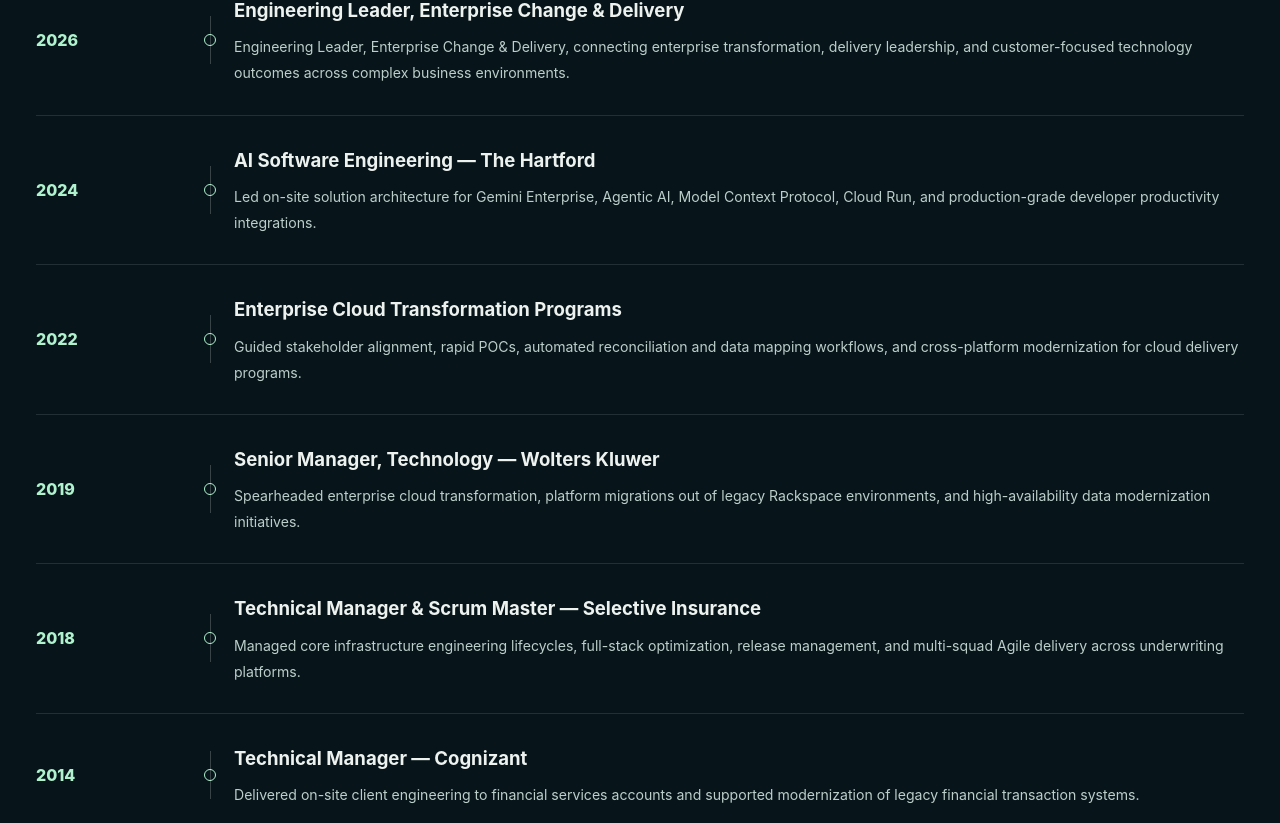
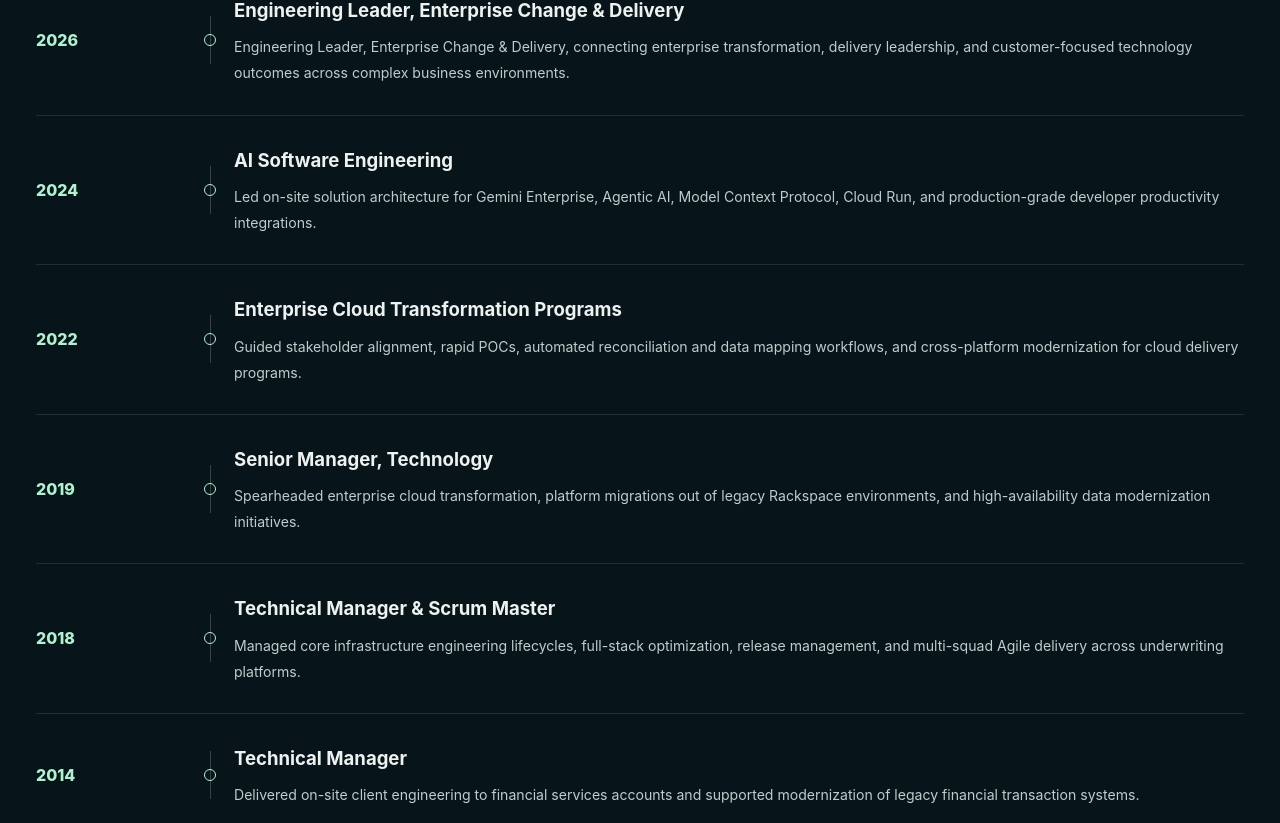
Before and after one commit to amirkarthick/Karthik_website, a React (Vite) app: page / in a window 1280 px wide. Shown: the part 2917-3740 px from the top of the page. Built offline with nearby package versions, Linux system fonts and the light colour scheme.

Commit message:
updated changes

```diff
--- a/src/App.jsx
+++ b/src/App.jsx
@@ -25,7 +25,7 @@ const timeline = [
   },
   {
     year: '2024',
-    title: 'AI Software Engineering — The Hartford',
+    title: 'AI Software Engineering',
     description: 'Led on-site solution architecture for Gemini Enterprise, Agentic AI, Model Context Protocol, Cloud Run, and production-grade developer productivity integrations.'
   },
   {
@@ -35,17 +35,17 @@ const timeline = [
   },
   {
     year: '2019',
-    title: 'Senior Manager, Technology — Wolters Kluwer',
+    title: 'Senior Manager, Technology',
     description: 'Spearheaded enterprise cloud transformation, platform migrations out of legacy Rackspace environments, and high-availability data modernization initiatives.'
   },
   {
     year: '2018',
-    title: 'Technical Manager & Scrum Master — Selective Insurance',
+    title: 'Technical Manager & Scrum Master',
     description: 'Managed core infrastructure engineering lifecycles, full-stack optimization, release management, and multi-squad Agile delivery across underwriting platforms.'
   },
   {
     year: '2014',
-    title: 'Technical Manager — Cognizant',
+    title: 'Technical Manager',
     description: 'Delivered on-site client engineering to financial services accounts and supported modernization of legacy financial transaction systems.'
   },
   {
```
Also changed, not shown: 1 other file (tests, documents, lock files or other folders).
